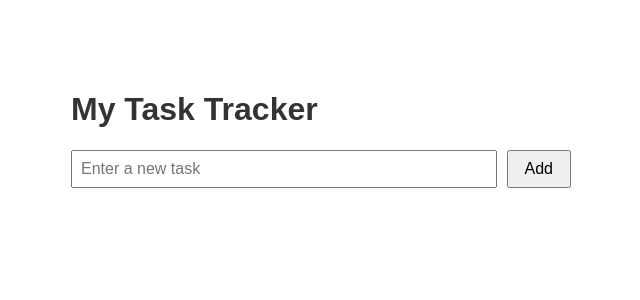
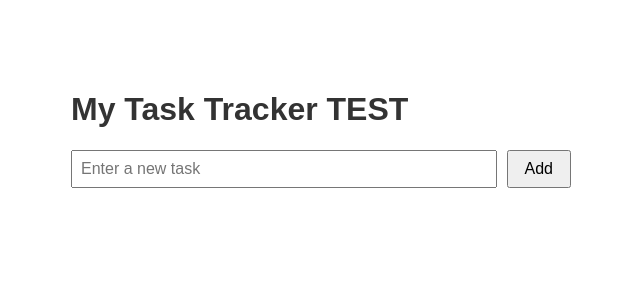
Before and after one commit to pshyam910/task-tracker, a Flask app: page / in a window 1280 px wide. Shown: the top 300 px of the page, without its empty margins (319-959 px from the left). Run offline with Flask 3, Linux system fonts and the light colour scheme.

Commit message:
Update heading to test auto-deploy

```diff
--- a/templates/index.html
+++ b/templates/index.html
@@ -1,7 +1,7 @@
 <!DOCTYPE html>
 <html>
 <head>
-    <title>Task Tracker TEST</title>
+    <title>Task Tracker</title>
     <style>
         body { font-family: Arial, sans-serif; max-width: 500px; margin: 50px auto; padding: 20px; }
         h1 { color: #333; }
@@ -15,7 +15,7 @@
     </style>
 </head>
 <body>
-    <h1>My Task Tracker</h1>
+    <h1>My Task Tracker TEST</h1>
     <form action="/add" method="POST">
         <input type="text" name="task" placeholder="Enter a new task" required>
         <button type="submit">Add</button>
```
